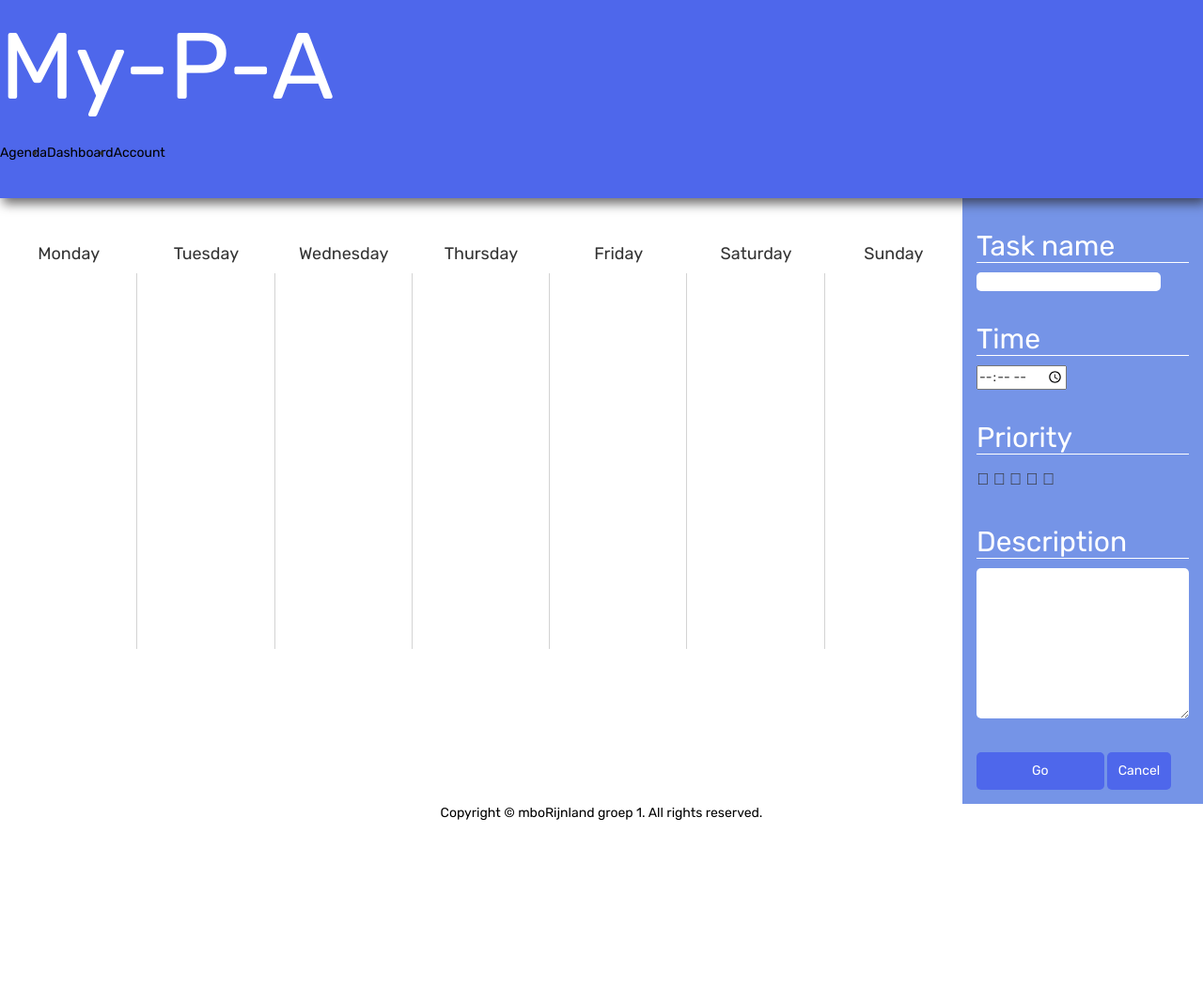
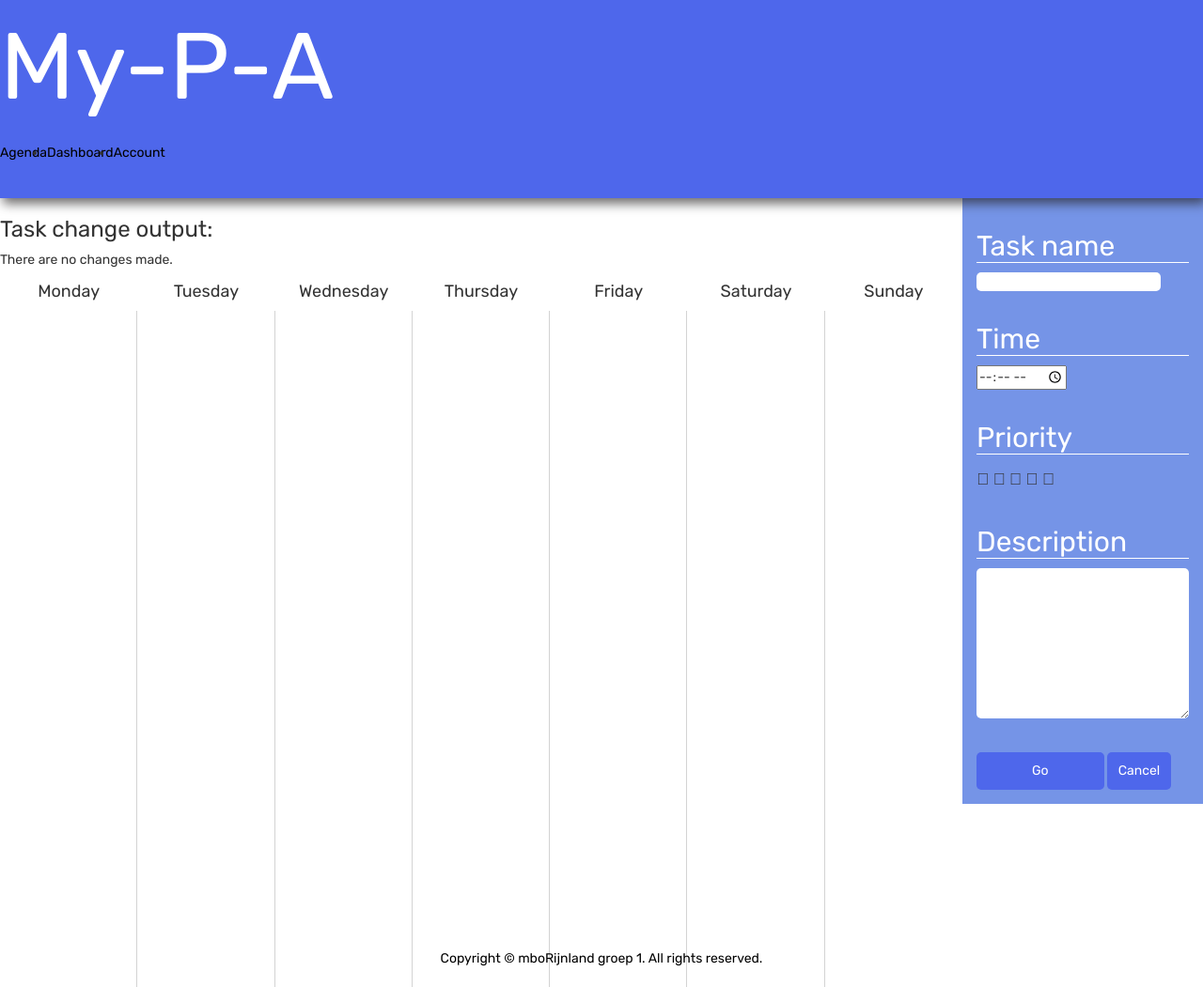
Before and after one commit to Ricyosma/My-P-A, a PHP site: page /index.php?page=dashboard in a window 1280 px wide. Shown: the whole page at 94% size. Before the commit the page ends 874 px from the top, so only its background shows below. Run offline with PHP 8.4, Linux system fonts and the light colour scheme; some libraries are stand-ins or nearby versions.

Commit message:
update agenda

```diff
--- a/realisatie/css/agenda.css
+++ b/realisatie/css/agenda.css
@@ -1,9 +1,6 @@
-.day {
-  min-height: 100% !important;
-}
 .grid-container {
   display: grid;
-  min-height: 100% !important;
+  height: 90vh !important;
   grid-template-columns: 1fr 1fr 1fr 1fr 1fr 1fr 1fr;
   grid-template-rows: 100% 1fr 1fr 1fr 1fr 1fr 1fr 1fr 1fr 1fr 1fr 1fr 1fr 1fr 1fr 1fr 1fr 1fr 1fr 1fr 1fr 1fr 1fr;
   grid-template-areas: "Monday Tuesday Wednesday Thursday Friday Saturday Sunday" "Monday Tuesday Wednesday Thursday Friday Saturday Sunday" "Monday Tuesday Wednesday Thursday Friday Saturday Sunday" "Monday Tuesday Wednesday Thursday Friday Saturday Sunday" "Monday Tuesday Wednesday Thursday Friday Saturday Sunday" "Monday Tuesday Wednesday Thursday Friday Saturday Sunday" "Monday Tuesday Wednesday Thursday Friday Saturday Sunday" "Monday Tuesday Wednesday Thursday Friday Saturday Sunday" "Monday Tuesday Wednesday Thursday Friday Saturday Sunday" "Monday Tuesday Wednesday Thursday Friday Saturday Sunday" "Monday Tuesday Wednesday Thursday Friday Saturday Sunday" "Monday Tuesday Wednesday Thursday Friday Saturday Sunday" "Monday Tuesday Wednesday Thursday Friday Saturday Sunday" "Monday Tuesday Wednesday Thursday Friday Saturday Sunday" "Monday Tuesday Wednesday Thursday Friday Saturday Sunday" "Monday Tuesday Wednesday Thursday Friday Saturday Sunday" "Monday Tuesday Wednesday Thursday Friday Saturday Sunday" "Monday Tuesday Wednesday Thursday Friday Saturday Sunday" "Monday Tuesday Wednesday Thursday Friday Saturday Sunday" "Monday Tuesday Wednesday Thursday Friday Saturday Sunday" "Monday Tuesday Wednesday Thursday Friday Saturday Sunday" "Monday Tuesday Wednesday Thursday Friday Saturday Sunday" "Monday Tuesday Wednesday Thursday Friday Saturday Sunday";
@@ -41,5 +38,5 @@
 #agenda {
   width: 100% !important;
   float: left;
-  height: 400px !important;
+  /* height: 100% !important; */
 }
--- a/realisatie/css/dashboard.css
+++ b/realisatie/css/dashboard.css
@@ -1,10 +1,11 @@
-#left {
+.left {
     width: 80%;
     float: left;
+    min-height: 100% !important;
 }
 #dashMessage {
     width: 100%;
-    height: 40px;
+    height: 80px;
     float: left;
 }
 #dashboard {
--- a/realisatie/css/style.css
+++ b/realisatie/css/style.css
@@ -6,7 +6,7 @@
 artic wit ->  background-color: #F0F4FF;
 lichtblauw->  background-color: #4E67EB;
 donkerblauw ->  background-color: #291D89; */
-html, body {
+html, body, .left {
     min-height: 100% !important;
 }
 html {
@@ -15,8 +15,8 @@ html {
 }
 .wrapper {
     width: 100%;
-    min-height: 100% !important;
-    margin: auto, auto, auto, -40px;
+    margin-bottom: -40px;
+    min-height:100% !important;
 }
 
 /* task 1 (in agenda) :
--- a/realisatie/index.php
+++ b/realisatie/index.php
@@ -30,11 +30,11 @@
 		}
 	}
 ?>
-<div class="wrapper">
+<!-- <div class="content"> -->
     <?php
-		require("pages/".$_page.".php");
+			require("pages/".$_page.".php");
     ?>
 
-</div>
+<!-- </div> -->
 
 <?php include 'pages/footer.php';?>
--- a/realisatie/pages/dashboard.php
+++ b/realisatie/pages/dashboard.php
@@ -1,9 +1,15 @@
-<div id="left">
+<div class="left">
     <section id="dashMessage">
         <div id="messageHolder">
+            <h3>Task change output:</h3>
             <div id="messageOutput">
                 <?php
-                // echo $dashMessage
+                    if ($dashMessage = 'There are no changes made.') {
+
+                    } else {
+                        $dashMessage = 'There are no changes made.';
+                    }
+                    echo $dashMessage;
                 ?>
             </div>
         </div>
```
Lines whose indentation alone changed are shown as unchanged.
